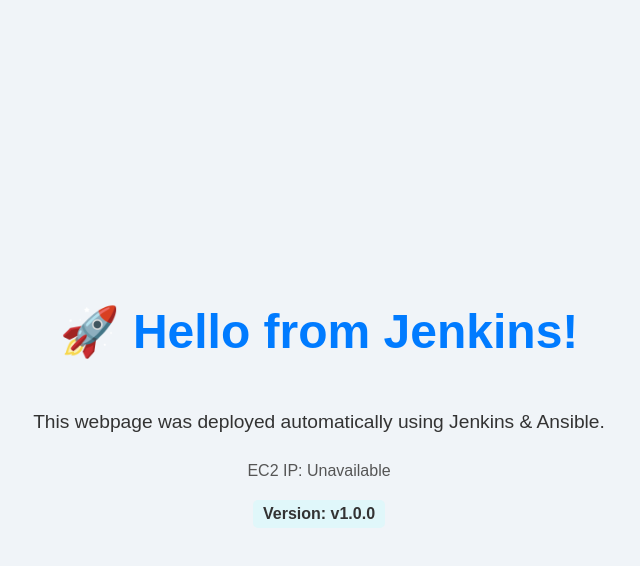
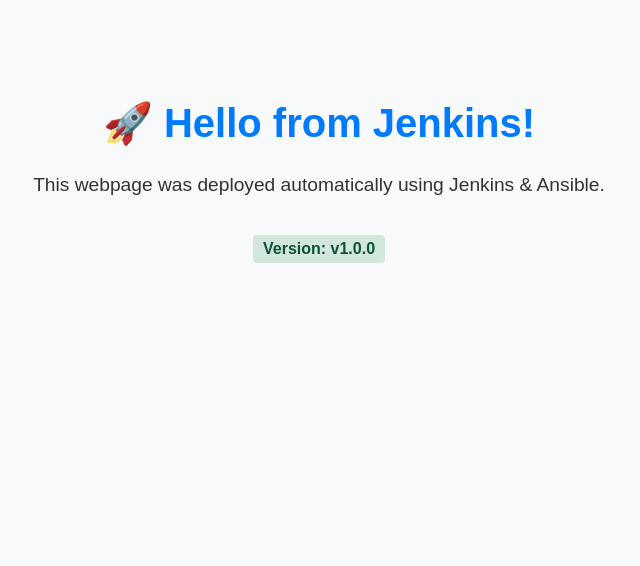
Before and after one commit to princemittal112/web-deploy-demo, a plain HTML site: page index.html in a window 1280 px wide. Shown: the whole page, without its empty margins (321-961 px from the left). Drawn offline with Linux system fonts and the light colour scheme; no server answers.

Commit message:
Update index.html

```diff
--- a/index.html
+++ b/index.html
@@ -1,57 +1,37 @@
 <!DOCTYPE html>
-<html lang="en">
+<html>
 <head>
-  <meta charset="UTF-8" />
-  <meta name="viewport" content="width=device-width, initial-scale=1.0"/>
-  <title>Deployed via Jenkins</title>
+    <meta charset="UTF-8">
+    <title>Hello from Jenkins</title>
     <style>
         body {
             font-family: Arial, sans-serif;
-      background: #f0f4f8;
+            text-align: center;
+            margin-top: 100px;
+            background-color: #f8f9fa;
             color: #333;
-      display: flex;
-      flex-direction: column;
-      align-items: center;
-      justify-content: center;
-      height: 100vh;
-      margin: 0;
         }
         h1 {
+            font-size: 2.5rem;
             color: #007bff;
-      font-size: 3rem;
         }
         p {
             font-size: 1.2rem;
         }
-    .info {
-      margin-top: 10px;
-      color: #555;
-    }
-    .tag {
-      background-color: #e0f7fa;
+        .version {
+            display: inline-block;
+            margin-top: 20px;
             padding: 5px 10px;
-      border-radius: 5px;
+            background-color: #d1e7dd;
+            border-radius: 4px;
+            color: #0f5132;
             font-weight: bold;
-      margin-top: 20px;
         }
     </style>
 </head>
 <body>
     <h1>🚀 Hello from Jenkins!</h1>
     <p>This webpage was deployed automatically using Jenkins & Ansible.</p>
-  <div class="info">EC2 IP: <span id="ip">Loading...</span></div>
-  <div class="tag">Version: v1.0.0</div>
-
-  <script>
-    // Attempt to fetch EC2 public IP using an API (if accessible)
-    fetch('https://api.ipify.org?format=json')
-      .then(response => response.json())
-      .then(data => {
-        document.getElementById('ip').innerText = data.ip;
-      })
-      .catch(() => {
-        document.getElementById('ip').innerText = 'Unavailable';
-      });
-  </script>
+    <div class="version">Version: v1.0.0</div>
 </body>
 </html>
```
Lines whose indentation alone changed are shown as unchanged.
